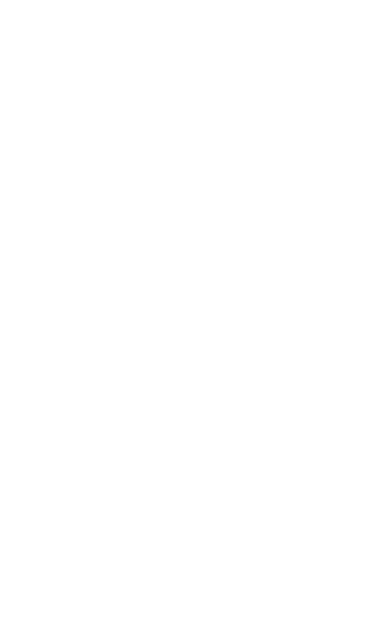
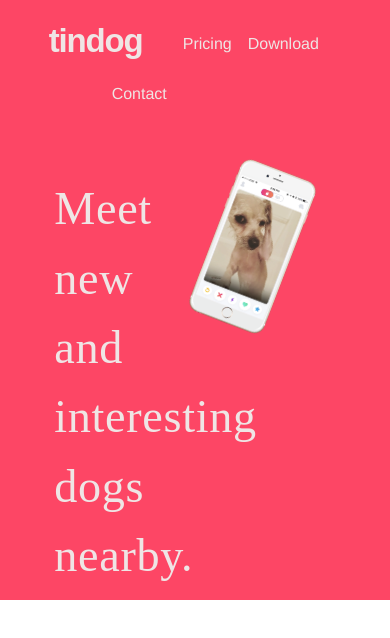
Before and after one commit to MarkBenedictMuyot/Tindog, a plain HTML site: page index.html in a window 390 px wide. Drawn offline with nearby package versions, Linux system fonts and the light colour scheme.

Commit message:
uploaded images, added responsive navbar with logo and active links, header caption, resized, used some boostrap classes for navbar, inserted dog image in the header.

```diff
--- a/index.html
+++ b/index.html
@@ -6,20 +6,56 @@
     <meta charset="utf-8">
     <meta name="viewport" content="width=device-width, initial-scale=1">
     <meta name="description" content="Tinder for Dogs" />
+
+
     <link rel="stylesheet" href="https://maxcdn.bootstrapcdn.com/bootstrap/3.4.1/css/bootstrap.min.css">
+    <link rel="stylesheet" href="styles.css">
 
 </head>
 
 <body>
+
+    <header>
+        <nav class="navbar navbar-inverse container-fluid" id="menubar">
+
+            <div class="navbar-header navbar-brand" id="logo">tindog
+            </div>
+
+            <ul id="menu">
+                <li class="nav-item"><a href="#"><span class="download"></span>Download </a></li>
+                <li><a href="#"><span class="pricing"></span> Pricing</a></li>
+                <li><a href="#"><span class="contact"></span>Contact</a></li>
+            </ul>
+
+        </nav>
+    </header>
     <main>
-        <header></header>
-        <section class="abouttindog" id="abouttindog"></section>
+        <section class="abouttindog container-fluid" id="abouttindog">
+            <div class="box1 ">
+                <h1 class=>Meet new and interesting dogs nearby. </h1>
+
+            </div>
+            <div class="box2" id="box-2"><img src="images\iphone6.png"></div>
+
+
+        </section>
+
+
+
+
         <section class="pricing" id="pricing"></section>
         <section class="download" id="download"></section>
 
 
+    </main>
+    <!-- <div id="container1">
+        <div id="box-1" class="box">Box 1dsadddddddddddddddddddddddddddddox 1dsadddddddddddddddddddddddddddddddddddddddddddddosax 1dsadddddddddddddddddddddddddddddddddddddddddddddox 1dsaddddddddddddddddddddddddddddddddddddddddddddddddddddddddddddddddddddddddddddddddddddddddddddddddddddddddddddd dddddddddddddddddddddddddddddddddddddddddddddddddddddddddddddddddddddddddddddddddddddddddddddddddddd</div>
+        <div id="box-2" class="box">Box 2</div>s
+        <div id="box-3" class="box">Box 3</div>
+        <div id="box-4" class="box">Box 4</div>
+        <div id="box-5" class="box">Box 5</div>
+      </div> -->
 
-    </main>
     <footer class="contacts" id="contacts"></footer>
 </body>
 
--- a/styles.css
+++ b/styles.css
@@ -0,0 +1,100 @@
+.navbar {
+    border: 0;
+}
+
+#logo {
+    font-size: 33px;
+    color: rgb(239, 229, 229);
+    font-weight: 550;
+    font-family: 'Arial Narrow Bold', sans-serif;
+    letter-spacing: -1.2px;
+
+
+
+}
+
+#menubar {
+
+    padding: 4% 4% 0% 12.5%;
+    font-size: 16px;
+}
+
+
+.container-fluid {
+    background-color: rgb(253, 70, 101);
+}
+
+ul {
+    list-style-type: none;
+    padding-right: 14%;
+    padding-left: 10%;
+}
+
+li a {
+    color: rgb(239, 229, 229);
+    padding: 17px 10px;
+    float: right;
+    padding-left: 6px;
+}
+
+li a:hover {
+    background-color: rgb(237, 230, 230);
+}
+
+header {
+    margin-bottom: -20px;
+}
+
+
+/* ====================================================== */
+
+#abouttindog {
+    padding: 32px 12.5% 0% 13.9%;
+}
+
+h1 {
+    color: rgb(239, 229, 229);
+    font-size: 330%;
+    font-family: Ubuntu;
+    font-weight: 500;
+    letter-spacing: .7px;
+    word-spacing: 1px;
+    line-height: 150%;
+
+
+
+}
+
+
+
+.box1 {
+    float: left;
+    width: 45%;
+    text-align: left;
+    /* height: 100px; */
+    /* outline: 3px solid red; */
+
+}
+
+.box2 {
+    float: right;
+    width: 31.4%;
+
+    /* outline: 3px solid red; */
+    transform: rotate(21deg);
+    margin-right: 13%;
+    /* margin-top: 1%; */
+    object-fit: cover;
+
+}
+
+img {
+
+    width: 90%;
+    height: 100%;
+    object-fit: cover;
+
+    /* border: 5px solid black; */
+    padding-top: 14%;
+
+}
```
Also changed, not shown: images/HTMAA-thumbnail.png (added), images/TechCrunch.png (added), images/angela.png (added), images/bizinsider.png (added), images/dog-img.jpg (added), images/iphone6.png (added), images/lady-img.jpg (added), images/mashable.png (added), images/tnw.png (added), 1 other file.
